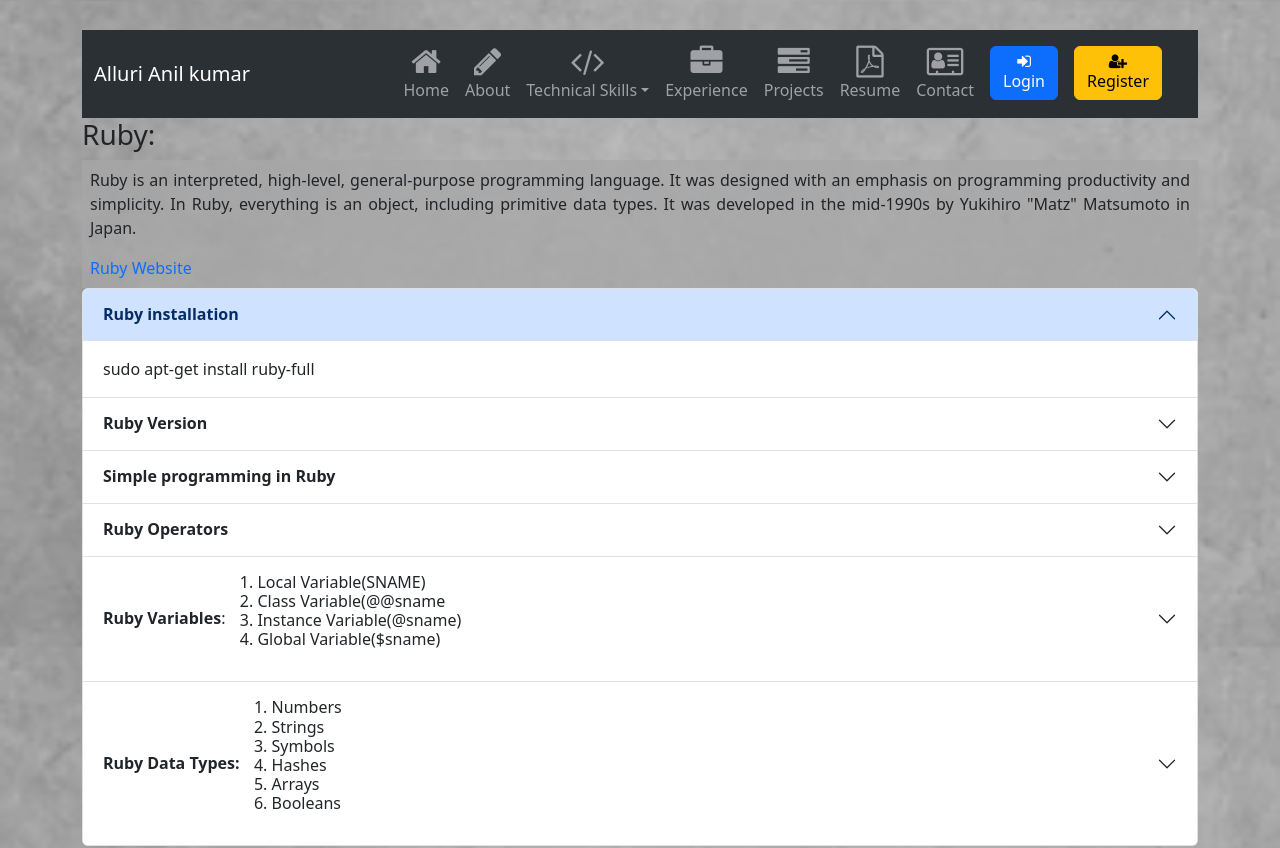
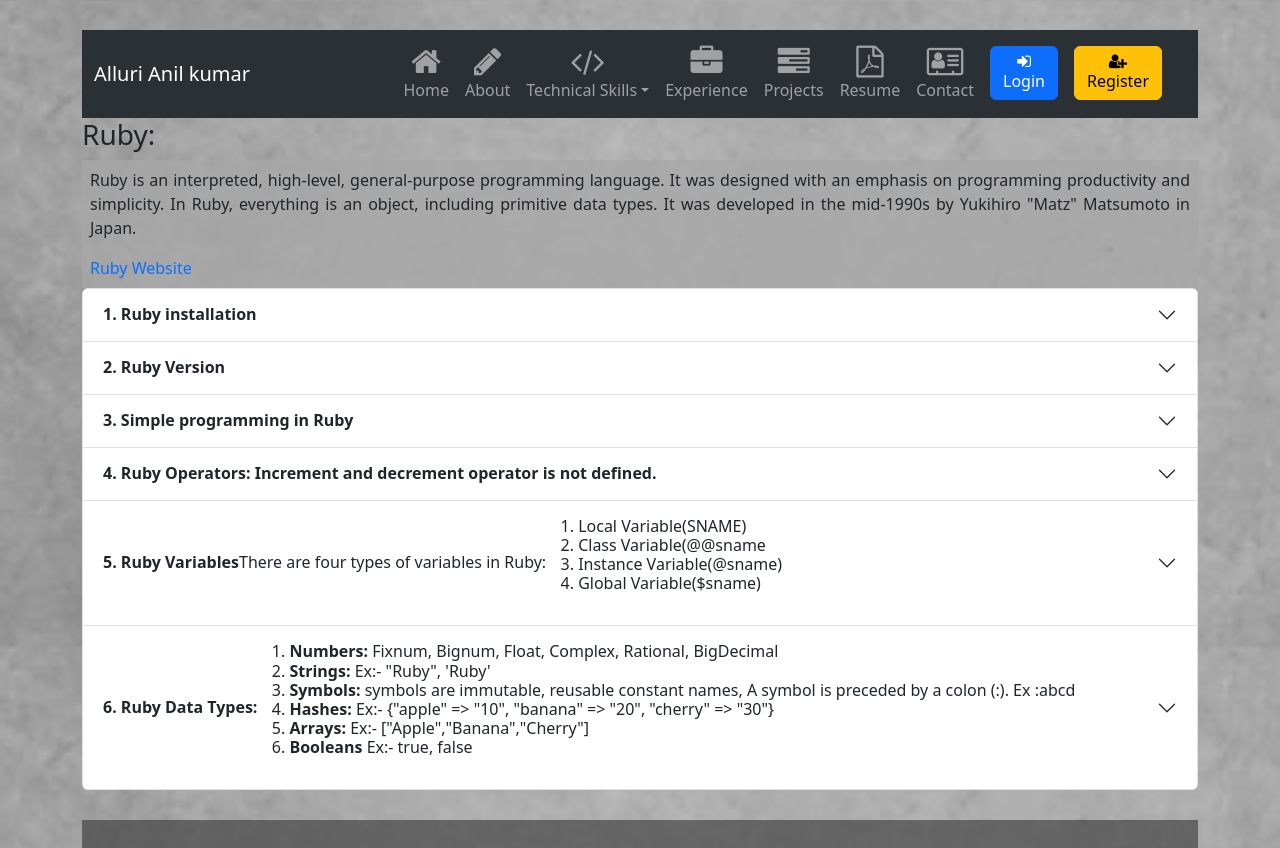
Before and after one commit to mekalamallikarjuna/mekalamallikarjuna.github.io, a React (Create React App) app: page /ruby in a window 1280 px wide. Shown: the top 848 px of the page. Built offline with nearby package versions, Linux system fonts and the light colour scheme.

Commit message:
Updated the Ruby Programming

```diff
--- a/src/programmings/python/Python.js
+++ b/src/programmings/python/Python.js
@@ -134,7 +134,7 @@ const Python = () => {
           <Accordion.Item eventKey="19">
             <Accordion.Header><b>14. Exception Handling</b></Accordion.Header>
             <Accordion.Body>
-              <a target='_blank' href="https://allurianilkumar.github.io/python/16.%20Exception%20Handling.html"></a>Exception Handling<br/>
+              <a target='_blank' href="https://allurianilkumar.github.io/python/16.%20Exception%20Handling.html">Exception Handling</a><br/>
             </Accordion.Body>
           </Accordion.Item>
           <Accordion.Item eventKey="20">
--- a/src/programmings/ruby/Ruby.js
+++ b/src/programmings/ruby/Ruby.js
@@ -13,41 +13,58 @@ const Ruby = () => {
             </p>
             <a target='_blank' href='https://www.ruby-lang.org/en/'> Ruby Website </a>
         </div>
-        <Accordion defaultActiveKey="0">
+    <Accordion eventKey="0">
       <Accordion.Item eventKey="0">
-        <Accordion.Header><b>Ruby installation</b></Accordion.Header>
+        <Accordion.Header><b>1. Ruby installation</b></Accordion.Header>
         <Accordion.Body>
         sudo apt-get install ruby-full
         </Accordion.Body>
       </Accordion.Item>
       <Accordion.Item eventKey="1">
-        <Accordion.Header><b>Ruby Version</b></Accordion.Header>
+        <Accordion.Header><b>2. Ruby Version</b></Accordion.Header>
         <Accordion.Body>
             <p>ruby -v</p>
             <p>ruby --version</p>
         </Accordion.Body>
       </Accordion.Item>
       <Accordion.Item eventKey="2">
-        <Accordion.Header><b>Simple programming in Ruby</b></Accordion.Header>
+        <Accordion.Header><b>3. Simple programming in Ruby</b></Accordion.Header>
         <Accordion.Body>
+          <div>
+          <p><b>Ruby Comments:</b>Comments are lines of annotation within Ruby code that are ignored at runtime. A single line comment starts with # character and they extend from # to the end of the line as follows −</p>
+          <p> Ex:- # This is a single line comment.</p>
+          <p><b>Ruby Multiline Comments:</b>You can comment multiple lines using =begin and =end syntax as follows −</p>
+          <pre>
+            <p>
+            <div>=begin</div>
+              This is a multiline comment and con spwan as many lines as you
+              like. But =begin and =end should come in the first line only.
+              <div>=end</div>
+            </p>
+          </pre>
           <a target='_blank' href="https://onlinegdb.com/gzlW8nbkG">Simple programming in ruby</a><br/>
           <a target='_blank' href="https://onlinegdb.com/MGDGjs1IU">defined? in ruby</a><br/>
+          </div>
         </Accordion.Body>
       </Accordion.Item>
       <Accordion.Item eventKey="3">
-        <Accordion.Header><b>Ruby Operators</b></Accordion.Header>
+        <Accordion.Header><b>4. Ruby Operators: Increment and decrement operator is not defined.</b></Accordion.Header>
         <Accordion.Body>
-          <a target='_blank' href="https://onlinegdb.com/e6OH8GMby">Assignment & Compound Assignment Operator</a><br/>
-          <a target='_blank' href="https://onlinegdb.com/0Cp-3RzcC">Logical Operator</a><br/>
-          <a target='_blank' href="https://onlinegdb.com/ulrjF9aes">Ternary Operator</a><br/>
-          <a target='_blank' href="https://onlinegdb.com/uGAqfL0DB">Range Operator</a><br/>
-          <a target='_blank' href="https://onlinegdb.com/Wutbd1LKy">Comparison Operator</a><br/>
-          <a target='_blank' href="https://onlinegdb.com/vA1nhK1ya">Comparison operator</a><br/>
-          <a target='_blank' href="https://onlinegdb.com/dOwZ_4Xr3g">Bitwise Operator</a><br/>
+          <a target='_blank' href="https://onlinegdb.com/e6OH8GMby">1.Assignment Operator</a>: +, -, *, **, /, %<br/>
+          <a target='_blank' href="https://onlinegdb.com/e6OH8GMby">2.Compound Assignment Operator</a>: +=, -=, *=, **=, /=, %=<br/>
+          <a target='_blank' href="https://onlinegdb.com/0Cp-3RzcC">3.Logical Operator</a>: &&, and, ||, or, !, not <br/>
+          <a target='_blank' href="https://onlinegdb.com/Wutbd1LKy">Comparison or Relational Operator example-1</a>,
+          <a target='_blank' href="https://onlinegdb.com/vA1nhK1ya">Comparison operator example-2</a>: ==, !=, &gt;, &gt;=, &lt;, &lt;=, &lt;=&gt;, ===, .eql?, equal?<br/>
+          <a target='_blank' href="https://onlinegdb.com/ulrjF9aes">Ternary Operator</a>: ?:<br/>
+          <a target='_blank' href="https://onlinegdb.com/dOwZ_4Xr3g">Bitwise Operator</a>: &, |, ^, ~, &gt;&gt;, &lt;&lt;<br/>
+          <a target='_blank' href="https://onlinegdb.com/uGAqfL0DB">Range Operator</a>The (..) creates a range including the last term and (...) creates a range excluding the last term.<br/>
+          <a target='_blank' href="https://onlinegdb.com/MGDGjs1IU">Special Operator</a>: defined?<br/>
+
         </Accordion.Body>
       </Accordion.Item>
       <Accordion.Item eventKey="4">
-        <Accordion.Header><b>Ruby Variables</b>:
+        <Accordion.Header><b>5. Ruby Variables</b>
+There are four types of variables in Ruby:
           <ol>
             <li>Local Variable(SNAME)</li>
             <li>Class Variable(@@sname</li>
@@ -56,30 +73,35 @@ const Ruby = () => {
           </ol>
         </Accordion.Header>
         <Accordion.Body>
-          <a target='_blank' href="">1. Local Variable</a><br/>
-          <a target='_blank' href="https://onlinegdb.com/omIQPQcslT">2. Class Variable</a><br/>
-          <a target='_blank' href="https://onlinegdb.com/p98l3i3NQ">3. Instance Variable</a><br/>
-          <a target='_blank' href="https://onlinegdb.com/0pfKOM_fu">4. Global Variable</a><br/>
+          <p>Ruby variables are locations which hold data to be used in the programs. Each variable has a different name. These variable names are based on some naming conventions. Unlike other programming languages, there is no need to declare a variable in Ruby. A prefix is needed to indicate it.</p>
+          <a target='_blank' href="">1. Local Variable</a>:A local variable name starts with a lowercase letter or underscore (_). It is only accessible or have its scope within the block of its initialization.<br/>
+          <a target='_blank' href="https://onlinegdb.com/omIQPQcslT">2. Class Variable</a>:A class variable name starts with @@ sign. They need to be initialized before use. A class variable belongs to the whole class and can be accessible from anywhere inside the class. If the value will be changed at one instance, it will be changed at every instance. <br/>
+          <a target='_blank' href="https://onlinegdb.com/p98l3i3NQ">3. Instance Variable</a>:An instance variable name starts with a @ sign. It belongs to one instance of the class and can be accessed from any instance of the class within a method. They only have limited access to a particular instance of a class.<br/>
+          <a target='_blank' href="https://onlinegdb.com/0pfKOM_fu">4. Global Variable</a>:A global variable name starts with a $ sign. Its scope is globally, means it can be accessed from any where in a program.<br/>
         </Accordion.Body>
       </Accordion.Item>
       <Accordion.Item eventKey="5">
-        <Accordion.Header><b>Ruby Data Types: </b>
+        <Accordion.Header><b>6. Ruby Data Types: </b>
           <ol>
-            <li>Numbers</li>
-            <li>Strings</li>
-            <li>Symbols</li>
-            <li>Hashes</li>
-            <li>Arrays</li>
-            <li>Booleans</li>
+            <li><b>Numbers:</b> Fixnum, Bignum, Float, Complex, Rational, BigDecimal</li>
+            <li><b>Strings:</b> Ex:- "Ruby", 'Ruby'</li>
+            <li><b>Symbols:</b> symbols are immutable, reusable constant names, A symbol is preceded by a colon (:). Ex :abcd</li>
+            <li><b>Hashes:</b> Ex:- &#123;"apple" => "10", "banana" => "20", "cherry" => "30"&#125;</li>
+            <li><b>Arrays:</b> Ex:- ["Apple","Banana","Cherry"]</li>
+            <li><b>Booleans</b> Ex:- true, false</li>
           </ol>
         </Accordion.Header>
         <Accordion.Body>
-          <a target='_blank' href="https://onlinegdb.com/XfAJxAaou">String Example-1</a><br/>
-          <a target='_blank' href="https://onlinegdb.com/wV9r-8Yrk">String Example-2</a><br/>
-          <br/>
-          <a target='_blank' href="https://onlinegdb.com/Ny9XqJewM">Array Example</a><br/>
+          <a target='_blank' href="https://onlinegdb.com/CzR9XLfAx">1.Numbers Example</a><br/>
+          <a target='_blank' href="https://onlinegdb.com/XfAJxAaou">2.String Example-1</a>,
+          <a target='_blank' href="https://onlinegdb.com/wV9r-8Yrk">Example-2</a><br/>
+          <a target='_blank' href="https://onlinegdb.com/RJ341sBCt">3.Symbols Example</a><br/>
+          <a target='_blank' href="https://onlinegdb.com/Bmxf9NgVh">4.Hash Example</a><br/>
+          <a target='_blank' href="https://onlinegdb.com/gMJkpDWUW">5.Array Example</a><br/>
+          <a target='_blank' href="https://onlinegdb.com/XIMjfQ27B">6.Booleans Example</a><br/>
         </Accordion.Body>
       </Accordion.Item>
+
     </Accordion>
     </>);
 }
```
